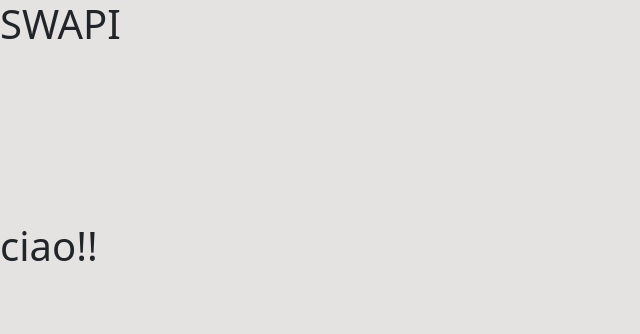
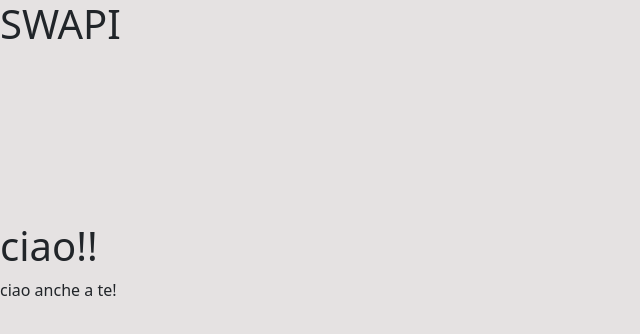
Before and after one commit to MichelleY17/javascript-advanced, a plain HTML site: page index.html in a window 1280 px wide. Shown: the whole page, without its empty margins (0-640 px from the left). Drawn offline with nearby package versions, Linux system fonts and the light colour scheme; files that its build step writes are made by us from their sources; no server answers.

Commit message:
Update index.html
ho ricambiato il ciao

```diff
--- a/index.html
+++ b/index.html
@@ -12,6 +12,7 @@
     <h1 class="mx-auto">SWAPI</h1>
     <div id="list" class="container mt-4"></div>
     <h1>ciao!!</h1>
+    <p>ciao anche a te!</p>
     <script src="main.js"></script>
 </body>
 </html>
```
